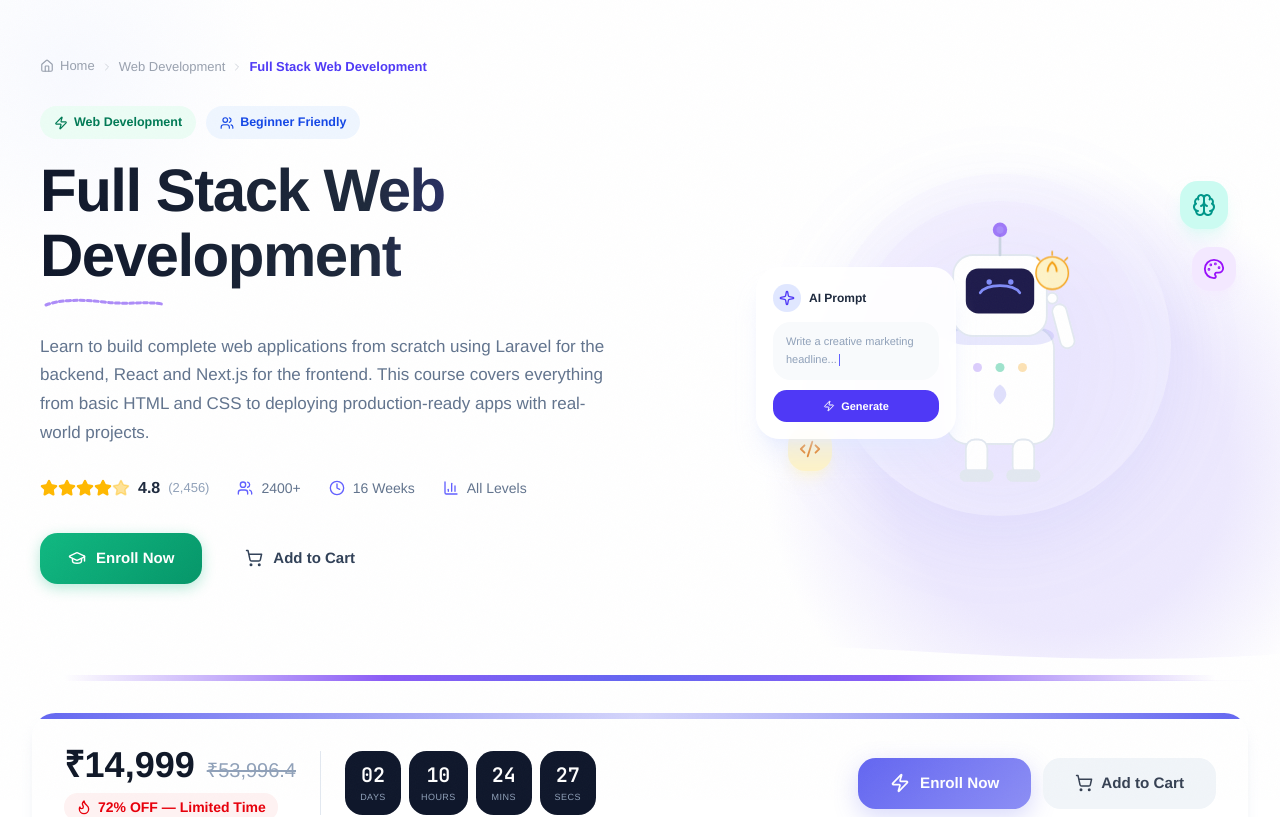
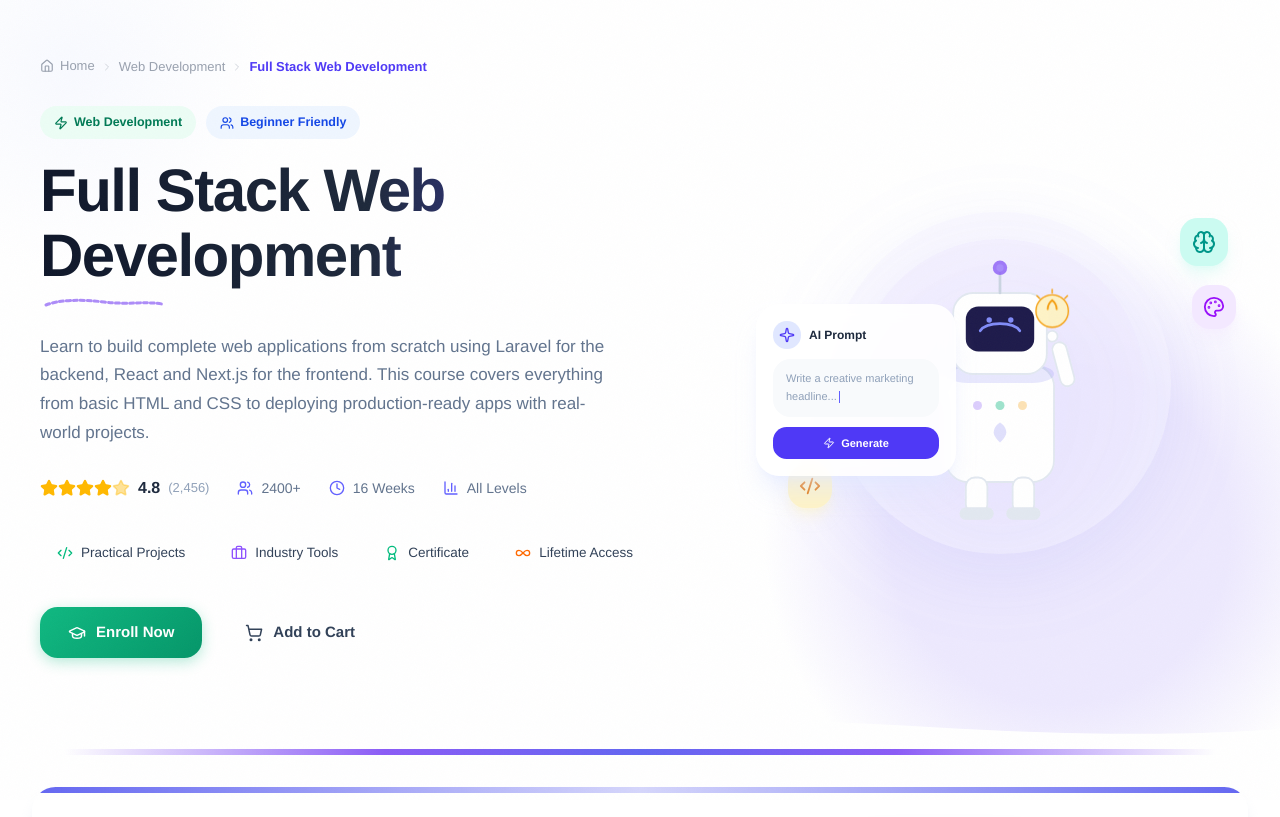
Before and after one commit to singhyogeshwar5608/larawans-new, a Next.js app: page /courses/full-stack-web-development in a window 1280 px wide. Shown: the top 817 px of the page. Built offline with nearby package versions, Linux system fonts and the light colour scheme.

Commit message:
169995e7-4608-4636-bb4e-79d77b7847d8

```diff
--- a/src/app/courses/[slug]/CourseDetailClient.tsx
+++ b/src/app/courses/[slug]/CourseDetailClient.tsx
@@ -258,6 +258,22 @@ export default function CourseDetailClient({ course }: { course: CourseItem }) {
                 <div className="flex items-center gap-2 text-[14px] text-slate-500 font-medium">
                   <BarChart3 className="w-4 h-4 text-indigo-500" /> {course.level}
                 </div>
+              </div>
+
+              {/* Feature Buttons */}
+              <div className="flex flex-wrap items-center gap-3 mb-8">
+                <span className="inline-flex items-center gap-2 text-[13.5px] font-medium text-slate-700 px-4 py-2.5 rounded-lg border border-slate-200 bg-white hover:border-slate-300 hover:shadow-sm transition-all cursor-default">
+                  <Code2 className="w-4 h-4 text-emerald-500" /> Practical Projects
+                </span>
+                <span className="inline-flex items-center gap-2 text-[13.5px] font-medium text-slate-700 px-4 py-2.5 rounded-lg border border-slate-200 bg-white hover:border-slate-300 hover:shadow-sm transition-all cursor-default">
+                  <Briefcase className="w-4 h-4 text-violet-500" /> Industry Tools
+                </span>
+                <span className="inline-flex items-center gap-2 text-[13.5px] font-medium text-slate-700 px-4 py-2.5 rounded-lg border border-slate-200 bg-white hover:border-slate-300 hover:shadow-sm transition-all cursor-default">
+                  <Award className="w-4 h-4 text-emerald-500" /> Certificate
+                </span>
+                <span className="inline-flex items-center gap-2 text-[13.5px] font-medium text-slate-700 px-4 py-2.5 rounded-lg border border-slate-200 bg-white hover:border-slate-300 hover:shadow-sm transition-all cursor-default">
+                  <Infinity className="w-4 h-4 text-orange-500" /> Lifetime Access
+                </span>
               </div>
 
               {/* CTA Buttons */}
```
Also changed, not shown: upload/pasted_image_1786340758216.png (added).
